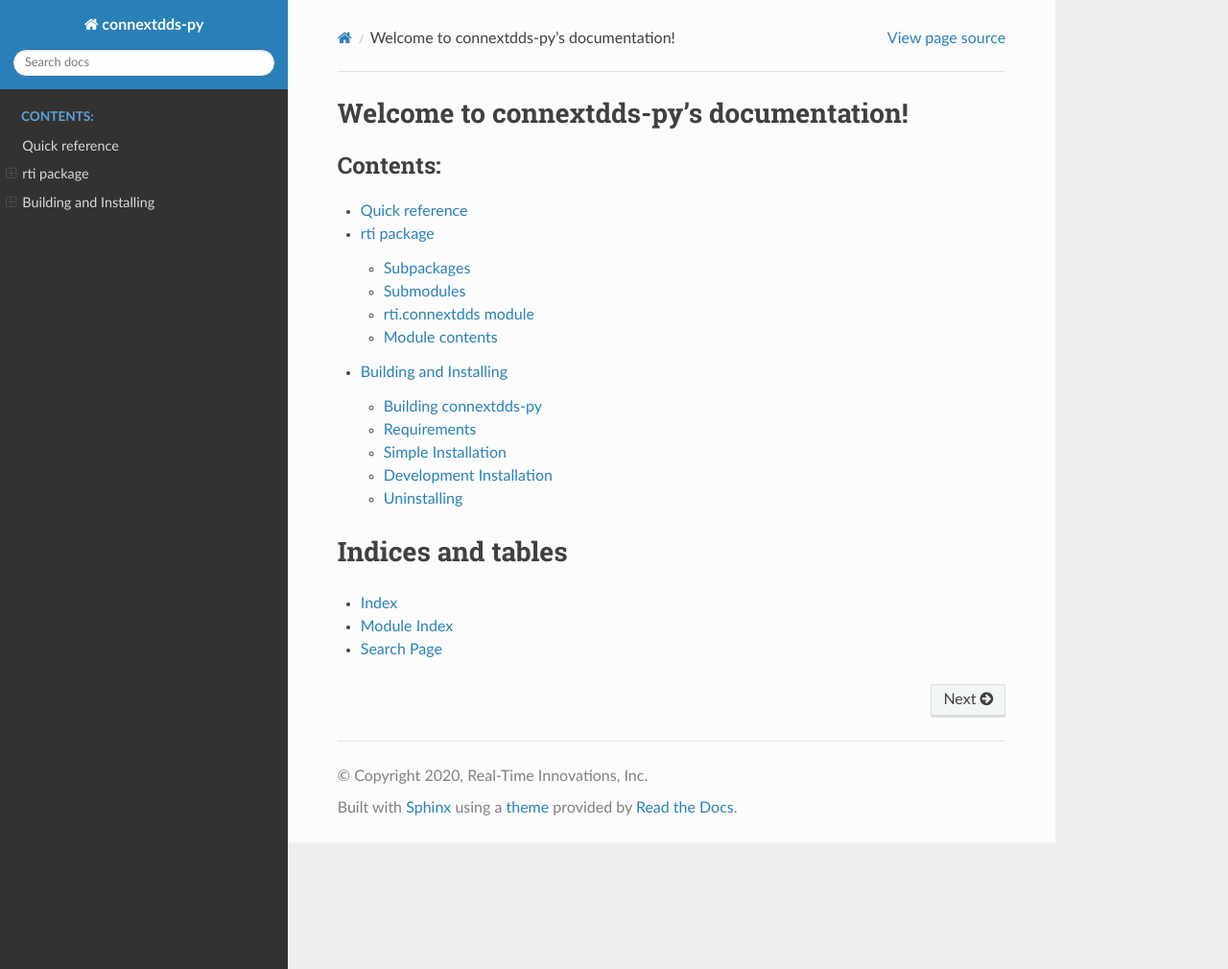
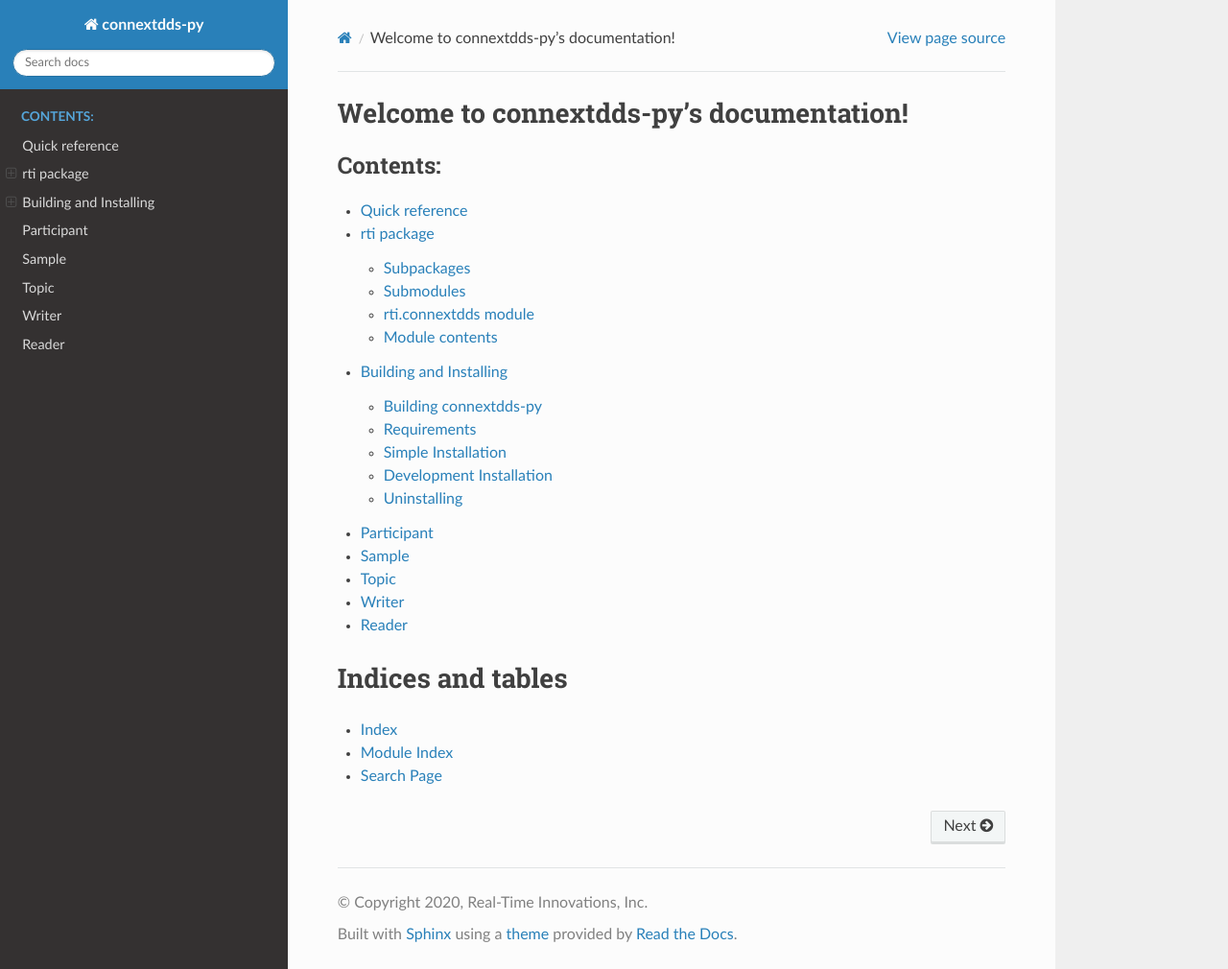
Before and after one commit to rticommunity/connextdds-py, a Sphinx documentation site: the page built from docs/source/index.rst, in a window 1280 px wide and 1010 px high. Shown: the whole window at 96% size. Built offline with Sphinx 7.4.7 and the Read the Docs theme 2.0.0, drawn with Linux system fonts in a browser that asks for light colours.

Commit message:
Added the files for the intro docs

```diff
--- a/docs/source/index.rst
+++ b/docs/source/index.rst
@@ -13,7 +13,11 @@
    quick.rst
    rti.rst
    building.rst
-
+   participant.rst
+   sample.rst
+   topic.rst
+   writer.rst
+   reader.rst
 
 Indices and tables
 ==================
--- /dev/null
+++ b/docs/source/participant.rst
@@ -0,0 +1,4 @@
+.. py:currentmodule:: rti.connextdds
+
+Participant
+~~~~~~~~~~~~~~~~~~~~~~~
--- /dev/null
+++ b/docs/source/reader.rst
@@ -0,0 +1,4 @@
+.. py:currentmodule:: rti.connextdds
+
+Reader
+~~~~~~
--- /dev/null
+++ b/docs/source/sample.rst
@@ -0,0 +1,4 @@
+.. py:currentmodule:: rti.connextdds
+
+Sample
+~~~~~~
--- /dev/null
+++ b/docs/source/topic.rst
@@ -0,0 +1,4 @@
+.. py:currentmodule:: rti.connextdds
+
+Topic
+~~~~~
--- /dev/null
+++ b/docs/source/writer.rst
@@ -0,0 +1,4 @@
+.. py:currentmodule:: rti.connextdds
+
+Writer
+~~~~~~
```
